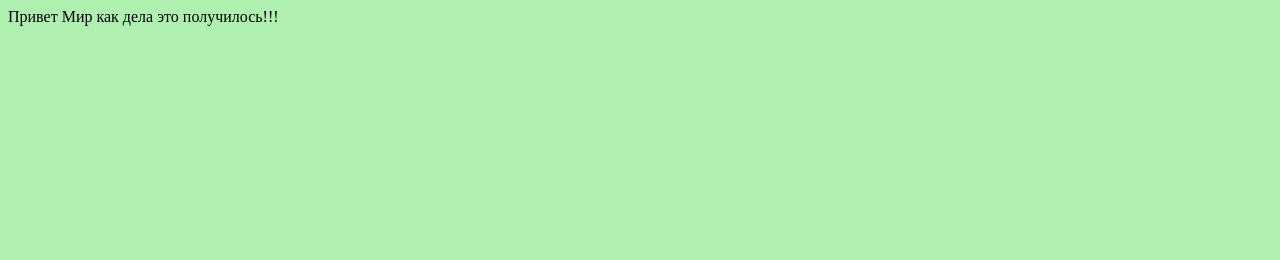
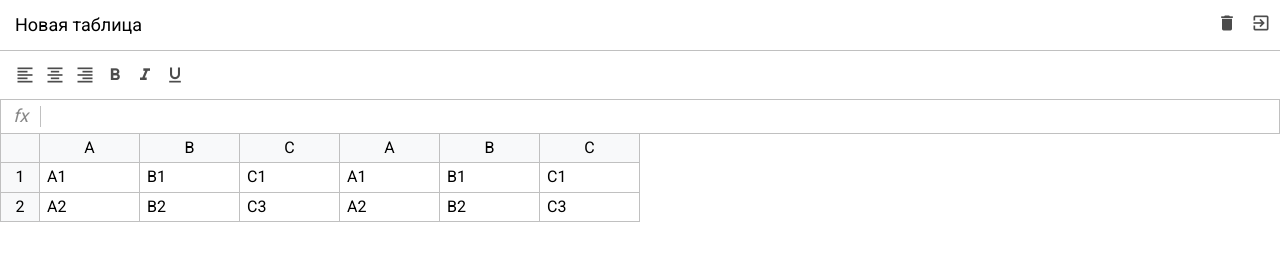
Before and after one commit to oracalTR/excel, a website built with webpack: page src/index.html in a window 1280 px wide. Built offline with nearby package versions, Linux system fonts and the light colour scheme.

Commit message:
Доработка стилей таблицы

```diff
--- a/package.json
+++ b/package.json
@@ -30,6 +30,7 @@
   },
   "dependencies": {
     "core-js": "^3.9.0",
+    "normalize.css": "^8.0.1",
     "regenerator-runtime": "^0.13.9",
     "seamless-scroll-polyfill": "^2.1.6",
     "swiper": "^7.4.1"
--- a/src/index.html
+++ b/src/index.html
@@ -5,9 +5,84 @@
     <meta http-equiv="X-UA-Compatible" content="IE=edge">
     <meta name="viewport" content="width=device-width, initial-scale=1.0">
     <link rel="shortcut icon" href="./images/favicon.ico" type="image/x-icon">
+    <link href="https://fonts.googleapis.com/icon?family=Material+Icons"
+      rel="stylesheet">
     <title>JavaScript OOP</title>
 </head>
 <body>
-    <div id="app" class="container">Привет Мир как дела это получилось!!!</div>
+    <div id="app" class="container">
+        <div class="excel">
+            <div class="excel__header">
+                <input type="text" class="excel__header--input" value="Новая таблица">
+                <div class="excel__header--button--wrap">
+                    <div class="excel__header--button--exit">
+                        <i class="material-icons">delete</i>
+                    </div>
+                    <div class="excel__header--button--exit">
+                        <i class="material-icons">exit_to_app</i>
+                    </div>
+                </div>
+            </div>
+            <div class="excel__toolbar">
+                <div class="excel__toolbar--button--exit">
+                    <i class="material-icons">format_align_left</i>
+                </div>
+                <div class="excel__toolbar--button--exit">
+                    <i class="material-icons">format_align_center</i>
+                </div>
+                <div class="excel__toolbar--button--exit">
+                    <i class="material-icons">format_align_right</i>
+                </div>
+                <div class="excel__toolbar--button--exit">
+                    <i class="material-icons">format_bold</i>
+                </div>
+                <div class="excel__toolbar--button--exit">
+                    <i class="material-icons">format_italic</i>
+                </div>
+                <div class="excel__toolbar--button--exit">
+                    <i class="material-icons">format_underlined</i>
+                </div>
+            </div>
+            <div class="excel__formula">
+                <div class="excel__formula--info">fx</div>
+                <div class="excel__formula--input" contenteditable="true" spellcheck="false"></div>
+            </div>
+            <div class="excel__table">
+                <div class="excel__table--row">
+                    <div class="excel__table--row--info"></div>
+                    <div class="excel__table--row--collumns">
+                        <div class="excel__table--row--collumns--collumn">A</div>
+                        <div class="excel__table--row--collumns--collumn">B</div>
+                        <div class="excel__table--row--collumns--collumn">C</div>
+                        <div class="excel__table--row--collumns--collumn">A</div>
+                        <div class="excel__table--row--collumns--collumn">B</div>
+                        <div class="excel__table--row--collumns--collumn">C</div>
+                    </div>
+                </div>
+                <div class="excel__table--row">
+                    <div class="excel__table--row--info">1</div>
+                    <div class="excel__table--row--ceil">
+                        <div class="excel__table--row--collumns--collumn" contenteditable="true">A1</div>
+                        <div class="excel__table--row--collumns--collumn" contenteditable="true">B1</div>
+                        <div class="excel__table--row--collumns--collumn" contenteditable="true">C1</div>
+                        <div class="excel__table--row--collumns--collumn" contenteditable="true">A1</div>
+                        <div class="excel__table--row--collumns--collumn" contenteditable="true">B1</div>
+                        <div class="excel__table--row--collumns--collumn" contenteditable="true">C1</div>
+                    </div>
+                </div>
+                <div class="excel__table--row">
+                    <div class="excel__table--row--info">2</div>
+                    <div class="excel__table--row--ceil">
+                        <div class="excel__table--row--collumns--collumn" contenteditable="true">A2</div>
+                        <div class="excel__table--row--collumns--collumn" contenteditable="true">B2</div>
+                        <div class="excel__table--row--collumns--collumn" contenteditable="true">C3</div>
+                        <div class="excel__table--row--collumns--collumn" contenteditable="true">A2</div>
+                        <div class="excel__table--row--collumns--collumn" contenteditable="true">B2</div>
+                        <div class="excel__table--row--collumns--collumn" contenteditable="true">C3</div>
+                    </div>
+                </div>
+            </div>
+        </div>
+    </div>
 </body>
 </html>
--- /dev/null
+++ b/src/scss/_mixin.scss
@@ -0,0 +1,23 @@
+@mixin button($color: green){
+    height: 30px;
+    min-width: 30px;
+    padding: 3px;
+    text-align: center;
+    position: relative;
+    display: inline-block;
+    color: rgba(0, 0, 0, .7);
+
+    & i {
+        font-size: 20px;
+        line-height: 25px;
+    }
+
+    &:active, &.active {
+        color: $color;
+    }
+
+    &:hover {
+        background: #eee;
+        cursor: pointer;
+    }
+}
--- /dev/null
+++ b/src/scss/_variables.scss
@@ -0,0 +1,7 @@
+$header-height: 50px;
+$toolbar-height: 50px;
+$formula-height: 34px;
+$ceel-width: 40px;
+$ceel-height: 24px;
+$font-color: #888;
+$border-color: #c0c0c0;
--- /dev/null
+++ b/src/scss/formula.scss
@@ -0,0 +1,27 @@
+@import "variables";
+@import "mixin";
+
+.excel__formula {
+    position: absolute;
+    left: 0;
+    right: 0;
+    height: $formula-height;
+    top: $header-height + $toolbar-height;
+    display: flex;
+    align-items: center;
+    border: 1px solid $border-color;
+    border-top: 0;
+    &--info {
+        text-align: center;
+        min-width: $ceel-width;
+        font-style: italic;
+        font-size: 18px;
+        color: $font-color;
+        border-right: 1px solid $border-color
+    }
+    &--input {
+        width: 100%;
+        padding: 2px 10px;
+        outline: none;
+    }
+}
--- /dev/null
+++ b/src/scss/header.scss
@@ -0,0 +1,35 @@
+@import "variables";
+@import "mixin";
+
+.excel__header {
+    position: absolute;
+    top: 0;
+    right: 0;
+    left: 0;
+    height: $header-height;
+    padding: 8px 4px 0;
+    display: flex;
+    justify-content: space-between;
+
+    &--input {
+        margin: 0;
+        padding: 15px 10px;
+        color: #000;
+        border: 1px solid transparent;
+        border-radius: 5px;
+        height: 25px;
+        font-size: 18px;
+        line-height: 25px;
+        outline: none;
+        &:hover {
+            border: 1px solid $border-color;
+        }
+        &:focus {
+            border: 2px solid #1a73e8;
+        }
+    }
+
+    &--button--exit {
+        @include button(green);
+    }
+}
--- a/src/scss/style.scss
+++ b/src/scss/style.scss
@@ -1,5 +1,20 @@
-$coclor-body: #aeae;
+@import url('https://fonts.googleapis.com/css2?family=Roboto&display=swap');
+@import "~normalize.css";
+@import "header";
+@import "toolbar";
+@import "formula";
+@import "table";
+
+* {
+    margin: 0;
+    padding: 0;
+    box-sizing: border-box;
+}
 
 body {
-    background-color: $coclor-body;
+    font-family: 'Roboto', sans-serif;
 }
+
+.excel {
+    position: relative;
+}
--- /dev/null
+++ b/src/scss/table.scss
@@ -0,0 +1,46 @@
+@import "variables";
+@import "mixin";
+
+.excel__table {
+    position: absolute;
+    left: 0;
+    right: 0;
+    top: $header-height + $toolbar-height + $formula-height;
+    max-width: 100%;
+    align-items: center;
+    &--row {
+        display: flex;
+        &--info {
+            text-align: center;
+            min-width: $ceel-width;
+            background-color: #f8f9fa;
+            min-height: 24px;
+            padding: 5px 7px;
+            border: 1px solid $border-color;
+            border-top: 0;
+        }
+        &--collumns {
+            text-align: center;
+            align-items: center;
+            background-color: #f8f9fa;
+            &--collumn {
+                min-height: 24px;
+                width: 100px;
+                padding: 5px 7px;
+                border: 1px solid $border-color;
+                border-top: 0;
+                border-left: 0;
+                white-space: nowrap;
+                outline: none;
+            }
+        }
+        &--collumns, &--ceil{
+            display: flex;
+        }
+    }
+    &--selected {
+        border: none;
+        outline: 2px solid #3c74ff;
+        z-index: 2;
+      }
+}
--- /dev/null
+++ b/src/scss/toolbar.scss
@@ -0,0 +1,19 @@
+@import "variables";
+@import "mixin";
+
+.excel__toolbar {
+    position: absolute;
+    height: $toolbar-height;
+    width: 100%;
+    left: 0;
+    right: 0;
+    top: $header-height;
+    padding: 7px 10px;
+    border-top: 1px solid $border-color;
+    border-bottom: 1px solid $border-color;
+    display: flex;
+    align-items: center;
+    &--button--exit {
+        @include button(green);
+    }
+}
```
Also changed, not shown: dist/index.html, 3 other files.
